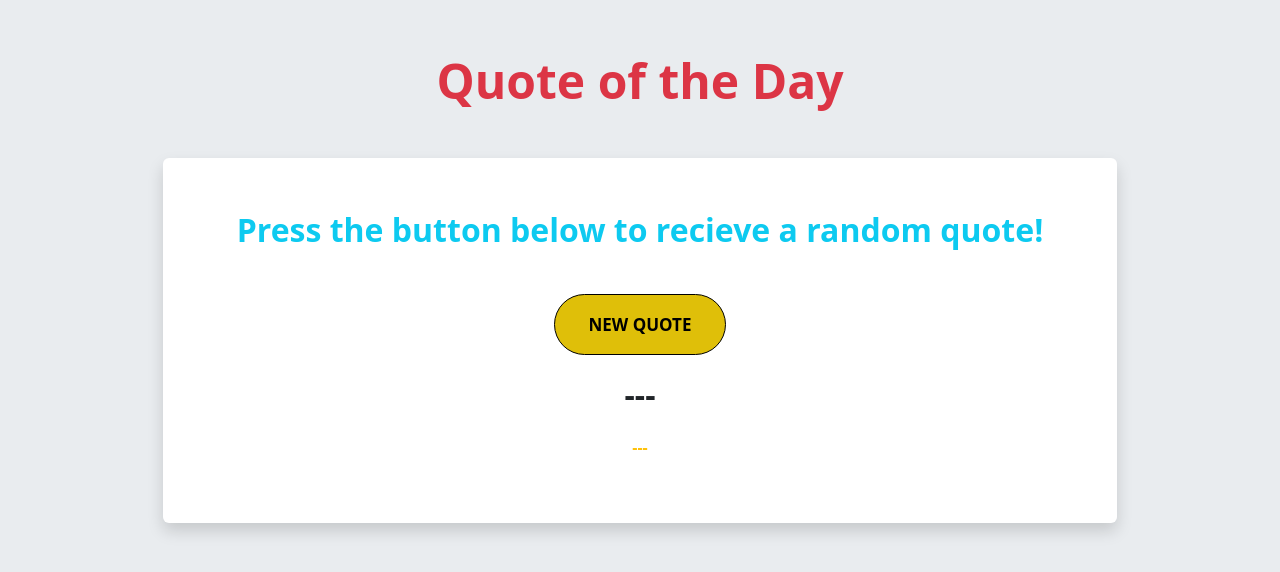
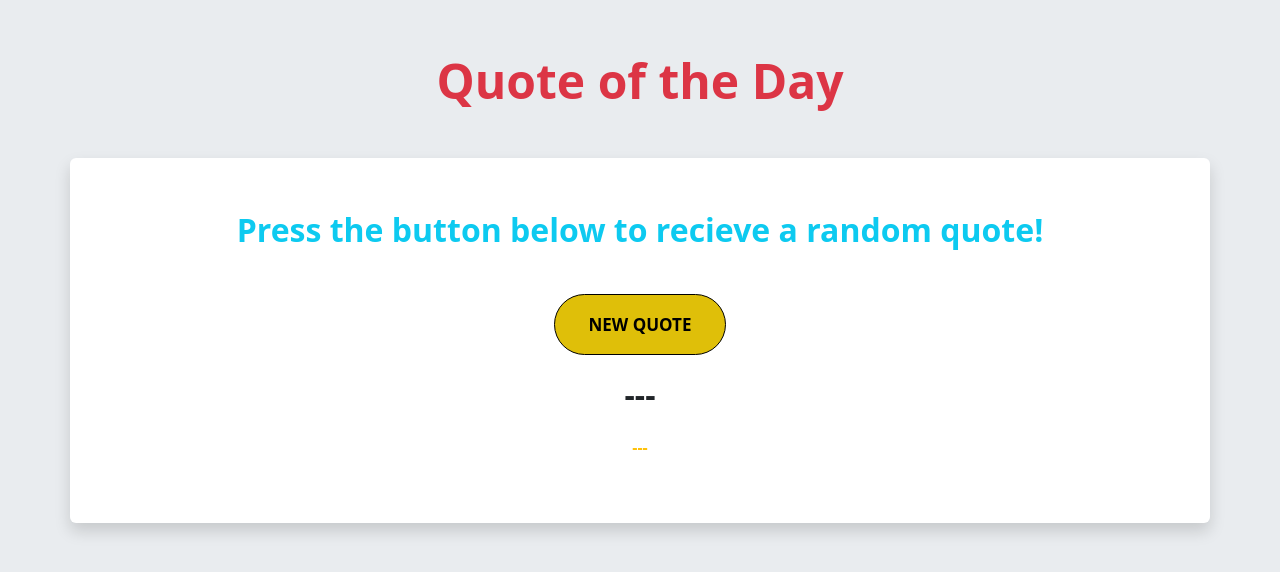
Before and after one commit to MohammedHossam1/Quotes, a plain HTML site: page index.html in a window 1280 px wide. Drawn offline with Linux system fonts and the light colour scheme.

Commit message:
third commit

```diff
--- a/index.html
+++ b/index.html
@@ -10,11 +10,11 @@
 </head>
 
 <body class="bg-body-secondary">
-  <section class="d-flex align-items-center flex-column p-1 ">
+  <section class="d-flex align-items-center flex-column p-1 w-100 vh-100 ">
     <h1 class="my-5 fw-bolder fa-3x text-danger ">Quote of the Day</h1>
-    <div class="container pt-0 d-flex justify-content-center p-md-0 m-md-0 flex-column text-center w-75 bg-white  rounded-2 shadow">
+    <div class="container text-center m-0 pt-0 d-flex justify-content-center p-md-0 m-md-0 flex-column text-center w-100 bg-white  rounded-2 shadow">
       <div class="p-md-5 ">
-        <p class="fa-2x text-info  ">Press the button below to recieve a random quote!</p>
+        <p class="fa-2x text-info text-center ">Press the button below to recieve a random quote!</p>
         <button onclick="change()" id="bt" class="mt-4 ">NEW QUOTE</button>
         <p class="m-3 fa-2x" id="theQuote">---</p>
         <p id="auther" class="fa-1x text-warning">---</p>
```
